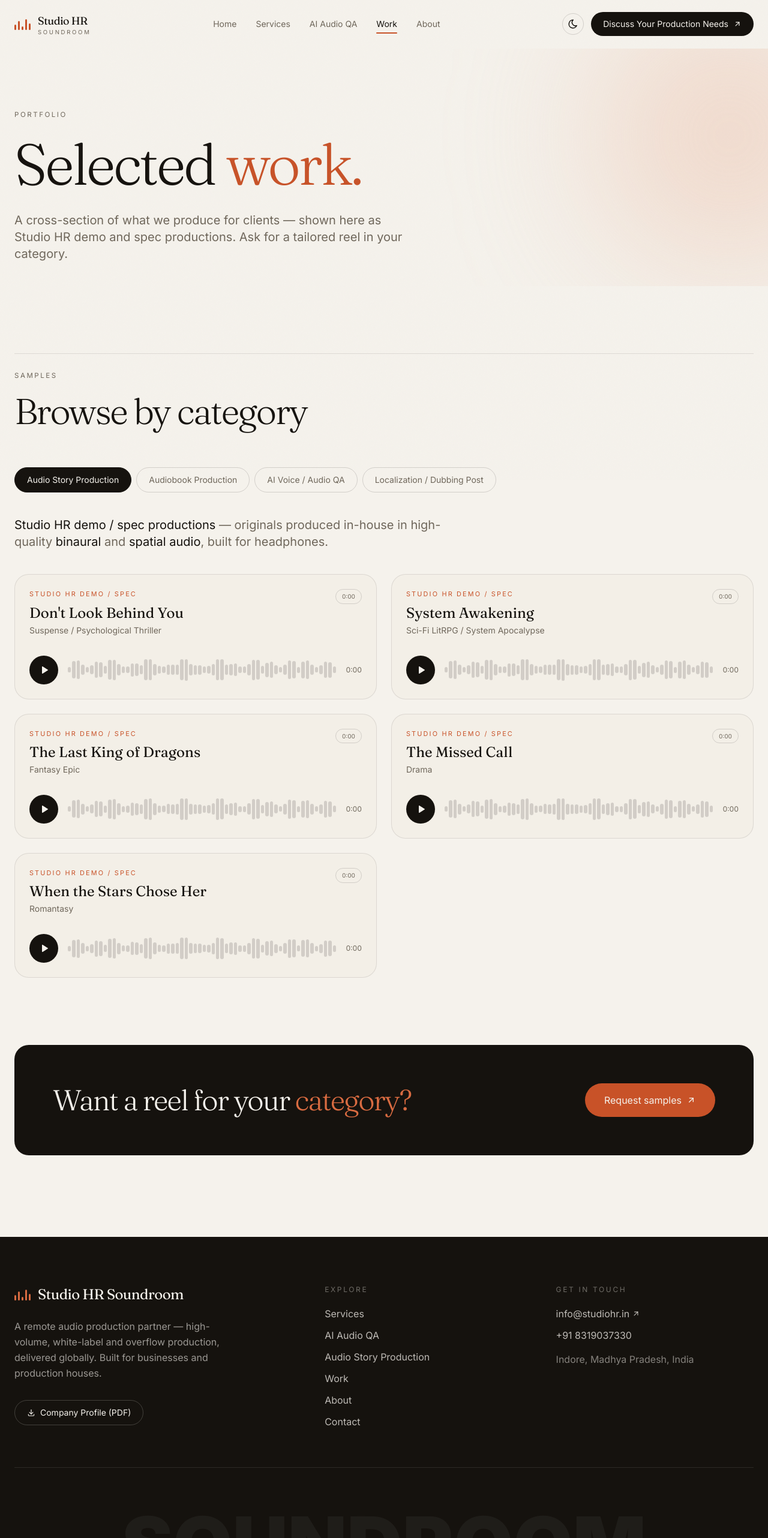
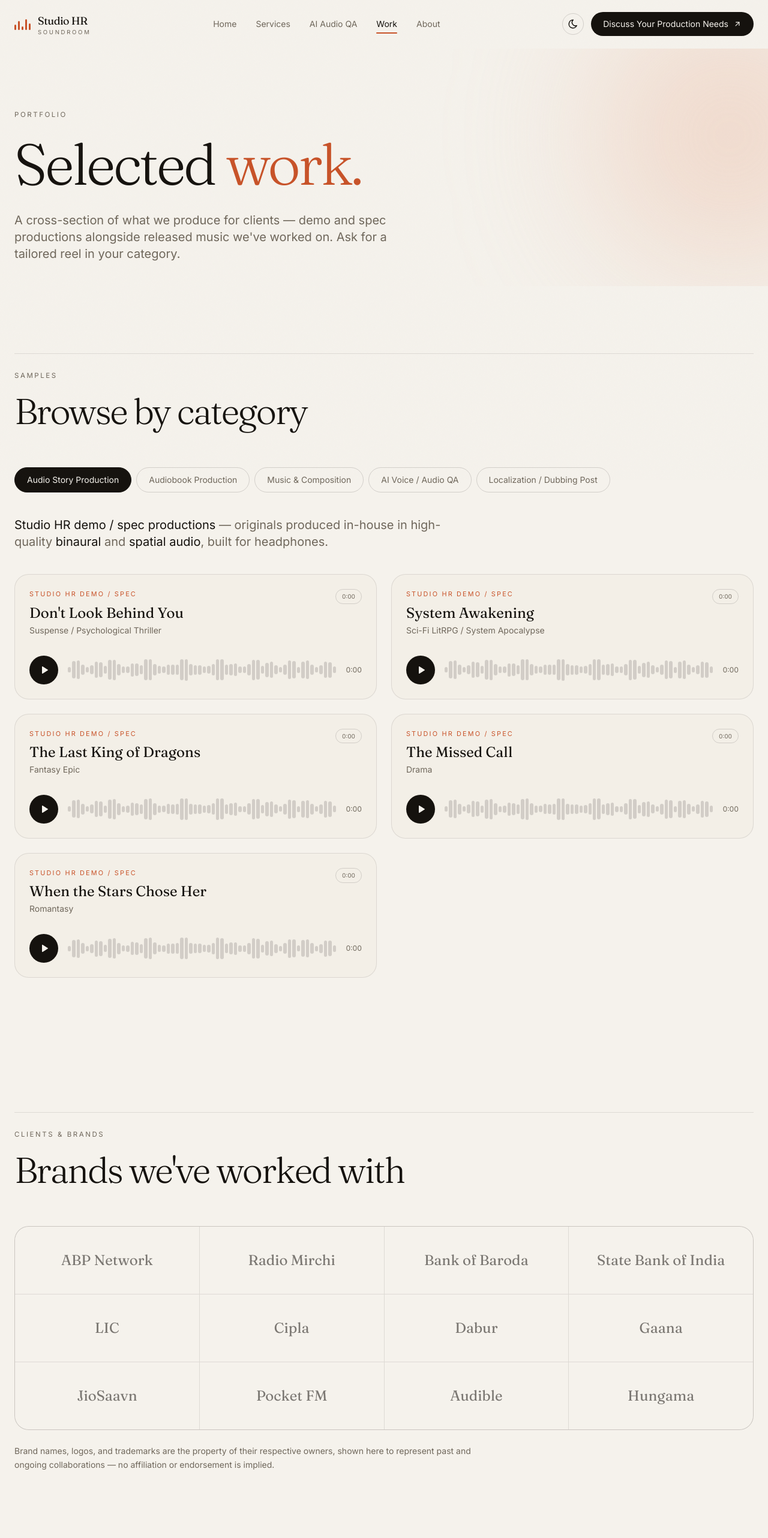
Before and after one commit to funcococode/studio-hr-soundroom, a Next.js app: page /work in a window 1280 px wide. Shown: the top 2564 px of the page at 60% size. Built offline with nearby package versions, Linux system fonts and the light colour scheme.

Commit message:
added brands collab section and music production and composition section

```diff
--- a/app/work/page.tsx
+++ b/app/work/page.tsx
@@ -6,6 +6,7 @@ import { motion } from "@/lib/motion";
 import { useState } from "react";
 import { TbArrowUpRight, TbMicrophone, TbRobot, TbLanguage } from "react-icons/tb";
 import AudioSample, { AudioItem } from "@/components/ui/audio-sample";
+import YouTubeCard, { MusicItem } from "@/components/ui/youtube-card";
 
 const demo = (file: string) => `/demos/${encodeURIComponent(file)}`;
 
@@ -17,8 +18,23 @@ const AUDIO_STORY: AudioItem[] = [
   { category: "Studio HR Demo / Spec", title: "When the Stars Chose Her", genre: "Romantasy", src: demo("WHEN THE STARS CHOSE HER - Romantasy.wav") },
 ];
 
-type TabId = "Audio Story Production" | "Audiobook Production" | "AI Voice / Audio QA" | "Localization / Dubbing Post";
-const TABS: TabId[] = ["Audio Story Production", "Audiobook Production", "AI Voice / Audio QA", "Localization / Dubbing Post"];
+const MUSIC: MusicItem[] = [
+  { id: "mGrGXjZ4j_w", title: "Samandar Sharaab", artist: "Madhur Sharma" },
+  { id: "OivyBvoBt5E", title: "Javaan Toofaan", artist: "Meet Bros · IVY Music" },
+  { id: "0TwG-yreQmc", title: "Dil Ne Maana", artist: "Meet Bros · IVY Music" },
+  { id: "GGvpSKwaC60", title: "Maaye Ni Meriye", artist: "Anil Thakur, Aakanksha Sharma · FreeSpirit Music" },
+  { id: "EbVMdymhxAI", title: "Humdum Tera", artist: "Rachit Shrivastava" },
+  { id: "CaDI_aLJb44", title: "Darmiyaan", artist: "Rachit Shrivastava" },
+];
+
+const BRANDS = [
+  "ABP Network", "Radio Mirchi", "Bank of Baroda", "State Bank of India",
+  "LIC", "Cipla", "Dabur", "Gaana",
+  "JioSaavn", "Pocket FM", "Audible", "Hungama",
+];
+
+type TabId = "Audio Story Production" | "Audiobook Production" | "Music & Composition" | "AI Voice / Audio QA" | "Localization / Dubbing Post";
+const TABS: TabId[] = ["Audio Story Production", "Audiobook Production", "Music & Composition", "AI Voice / Audio QA", "Localization / Dubbing Post"];
 
 const container = { hidden: { opacity: 0 }, show: { opacity: 1, transition: { staggerChildren: 0.06 } } };
 const item = { hidden: { opacity: 0, y: 18 }, show: { opacity: 1, y: 0, transition: { duration: 0.5, ease: [0.22, 1, 0.36, 1] } } };
@@ -44,7 +60,7 @@ function CategoryPanel({
         Studio HR Demo / Spec Production
       </div>
       <div className="mt-8">
-        <Link href={ctaHref} className="inline-flex items-center gap-2 rounded-full bg-ink px-6 py-3 text-sm text-paper transition hover:bg-rust-500">
+        <Link href={ctaHref} className="inline-flex items-center gap-2 rounded-full bg-ink px-6 py-3 text-sm text-paper transition hover:bg-rust-500 active:scale-95">
           {ctaLabel} <TbArrowUpRight />
         </Link>
       </div>
@@ -69,8 +85,8 @@ export default function Work() {
               Selected <span className="text-rust-500">work.</span>
             </h1>
             <p className="mt-8 max-w-2xl text-lg md:text-xl text-muted leading-relaxed">
-              A cross-section of what we produce for clients — shown here as Studio HR demo and spec
-              productions. Ask for a tailored reel in your category.
+              A cross-section of what we produce for clients — demo and spec productions alongside
+              released music we've worked on. Ask for a tailored reel in your category.
             </p>
           </motion.div>
         </div>
@@ -88,7 +104,7 @@ export default function Work() {
                 onClick={() => setActive(t)}
                 aria-pressed={on}
                 className={
-                  "rounded-full border px-5 py-2.5 text-sm transition-all " +
+                  "rounded-full border px-5 py-2.5 text-sm transition-all active:scale-95 " +
                   (on ? "border-ink bg-ink text-paper" : "border-ink/15 text-muted hover:border-ink/40 hover:text-ink")
                 }
               >
@@ -129,6 +145,33 @@ export default function Work() {
           />
         )}
 
+        {active === "Music & Composition" && (
+          <div>
+            <motion.p
+              initial={{ opacity: 0, y: 12 }}
+              animate={{ opacity: 1, y: 0 }}
+              transition={{ duration: 0.6, ease: [0.22, 1, 0.36, 1] }}
+              className="mb-10 max-w-3xl text-lg md:text-xl text-muted leading-relaxed"
+            >
+              A selection of released music we've <span className="text-ink">composed, produced, and worked on</span> —
+              across a range of artists and labels.
+            </motion.p>
+            <motion.div key="music" variants={container} initial="hidden" animate="show" className="grid gap-6 md:grid-cols-2 lg:grid-cols-3">
+              {MUSIC.map((m) => (
+                <motion.div key={m.id} variants={item}>
+                  <YouTubeCard item={m} />
+                </motion.div>
+              ))}
+            </motion.div>
+            <p className="mt-8 max-w-3xl text-sm text-muted leading-relaxed">
+              All songs, recordings, videos, and artwork shown here remain the property of their
+              respective artists, labels, and rights holders. They are featured solely to showcase
+              Studio HR's production work — no copyright infringement is intended, and all rights
+              belong to their original owners.
+            </p>
+          </div>
+        )}
+
         {active === "AI Voice / Audio QA" && (
           <CategoryPanel
             Icon={TbRobot}
@@ -148,13 +191,33 @@ export default function Work() {
         )}
       </Section>
 
+      {/* BRANDS */}
+      <Section title="Brands we've worked with" kicker="Clients & brands">
+        <div className="grid grid-cols-2 gap-px overflow-hidden rounded-3xl border border-ink/10 bg-ink/10 sm:grid-cols-3 lg:grid-cols-4">
+          {BRANDS.map((b) => (
+            <div
+              key={b}
+              className="group flex items-center justify-center bg-paper px-6 py-10 text-center transition-colors duration-300 hover:bg-paper2/60"
+            >
+              <span className="font-display text-xl md:text-2xl text-ink/55 transition-colors duration-300 group-hover:text-ink">
+                {b}
+              </span>
+            </div>
+          ))}
+        </div>
+        <p className="mt-6 max-w-3xl text-sm text-muted leading-relaxed">
+          Brand names, logos, and trademarks are the property of their respective owners, shown here
+          to represent past and ongoing collaborations — no affiliation or endorsement is implied.
+        </p>
+      </Section>
+
       {/* CTA */}
       <section className="mx-auto max-w-7xl px-6 pb-24">
         <div className="flex flex-col items-start gap-6 rounded-3xl bg-ink p-10 text-paper md:flex-row md:items-center md:justify-between md:p-16">
           <h3 className="display text-3xl md:text-5xl">
             Want a reel for your <span className="text-rust-400">category?</span>
           </h3>
-          <Link href="/contact" className="inline-flex items-center gap-2 rounded-full bg-rust-500 px-8 py-4 text-paper transition hover:bg-paper hover:text-ink">
+          <Link href="/contact" className="inline-flex items-center gap-2 rounded-full bg-rust-500 px-8 py-4 text-paper transition hover:bg-paper hover:text-ink active:scale-95">
             Request samples <TbArrowUpRight />
           </Link>
         </div>
--- /dev/null
+++ b/components/ui/youtube-card.tsx
@@ -0,0 +1,50 @@
+"use client";
+
+import { useState } from "react";
+import { TbPlayerPlayFilled } from "react-icons/tb";
+
+export type MusicItem = { id: string; title: string; artist: string };
+
+export default function YouTubeCard({ item }: { item: MusicItem }) {
+  const [play, setPlay] = useState(false);
+
+  return (
+    <div className="group overflow-hidden rounded-3xl border border-ink/10 bg-paper2/40 transition-all duration-500 hover:border-ink/20 hover:shadow-soft">
+      <div className="relative aspect-video w-full overflow-hidden bg-ink">
+        {play ? (
+          <iframe
+            className="absolute inset-0 h-full w-full"
+            src={`https://www.youtube.com/embed/${item.id}?autoplay=1&rel=0`}
+            title={item.title}
+            loading="lazy"
+            allow="accelerometer; autoplay; clipboard-write; encrypted-media; gyroscope; picture-in-picture; web-share"
+            allowFullScreen
+          />
+        ) : (
+          <button
+            type="button"
+            onClick={() => setPlay(true)}
+            aria-label={`Play ${item.title}`}
+            className="absolute inset-0 h-full w-full"
+          >
+            {/* eslint-disable-next-line @next/next/no-img-element */}
+            <img
+              src={`https://i.ytimg.com/vi/${item.id}/hqdefault.jpg`}
+              alt={item.title}
+              loading="lazy"
+              className="h-full w-full object-cover transition-transform duration-500 group-hover:scale-105"
+            />
+            <span className="absolute inset-0 bg-ink/25 transition-colors duration-300 group-hover:bg-ink/10" />
+            <span className="absolute left-1/2 top-1/2 grid h-14 w-14 -translate-x-1/2 -translate-y-1/2 place-items-center rounded-full bg-rust-500 text-paper shadow-lift transition-transform duration-300 group-hover:scale-110">
+              <TbPlayerPlayFilled className="h-5 w-5 translate-x-[1px]" />
+            </span>
+          </button>
+        )}
+      </div>
+      <div className="p-5">
+        <h3 className="font-display text-xl text-ink leading-tight">{item.title}</h3>
+        <p className="mt-1 text-sm text-muted">{item.artist}</p>
+      </div>
+    </div>
+  );
+}
```
Also changed, not shown: 1 other file (tests, documents, lock files or other folders).
